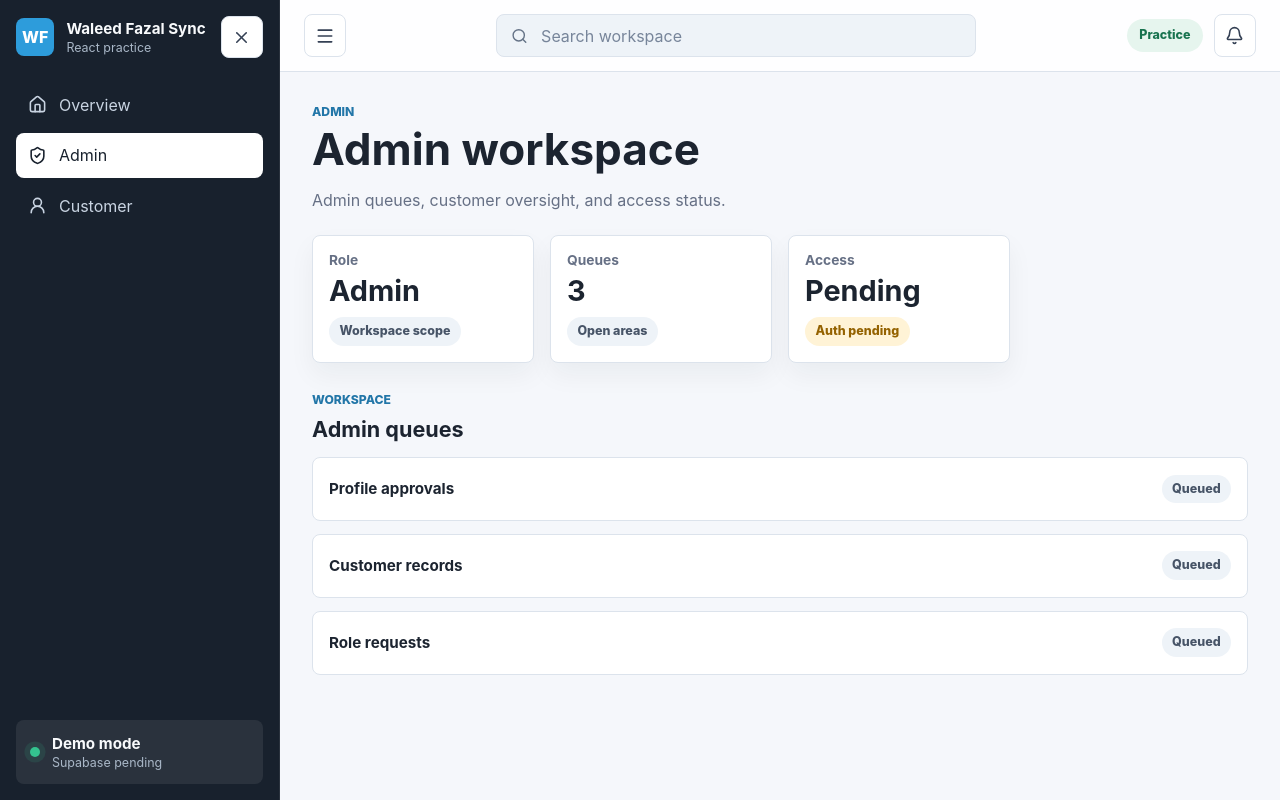
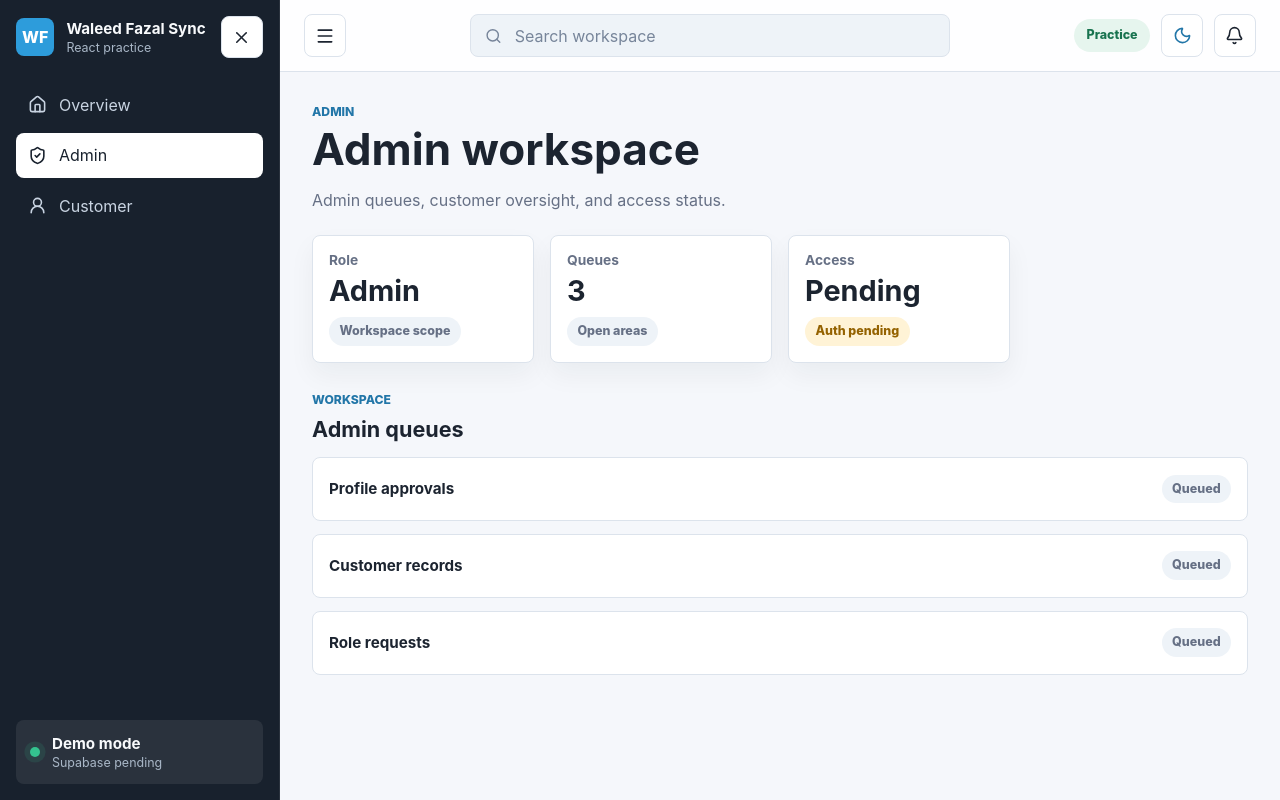
Before and after one commit to fazalreh/web_dev_practice, a React (Vite) app in the folder react-practice/project/: page /admin in a window 1280 px wide. Built offline with nearby package versions, Linux system fonts and the light colour scheme; no server answers.

Commit message:
added light and dark mode support

```diff
--- a/react-practice/project/src/App.css
+++ b/react-practice/project/src/App.css
@@ -3,17 +3,20 @@
 }
 
 .app-layout {
-  background: #f5f7fb;
-  color: #1c2430;
+  background: var(--app-bg);
+  color: var(--text);
   display: grid;
   grid-template-columns: 17.5rem minmax(0, 1fr);
   min-height: 100vh;
+  transition:
+    background-color 180ms ease,
+    color 180ms ease;
 }
 
 .sidebar {
-  background: #18212d;
+  background: var(--sidebar-bg);
   border-right: 1px solid rgba(255, 255, 255, 0.08);
-  color: #f8fafc;
+  color: var(--sidebar-text);
   display: grid;
   grid-template-rows: auto 1fr auto;
   min-height: 100vh;
@@ -65,16 +68,16 @@
 .brand-lockup small,
 .sidebar-footer small,
 .stack-card p {
-  color: #a9b7c7;
+  color: var(--sidebar-muted);
   font-size: 0.78rem;
   margin: 0.1rem 0 0;
 }
 
 .brand-mark {
   align-items: center;
-  background: #2d9cdb;
+  background: var(--accent-strong);
   border-radius: 8px;
-  color: #ffffff;
+  color: var(--accent-contrast);
   display: inline-flex;
   flex: 0 0 2.4rem;
   font-weight: 800;
@@ -96,7 +99,7 @@
 
 .sidebar-link {
   border-radius: 8px;
-  color: #c9d4e2;
+  color: var(--sidebar-link);
   gap: 0.75rem;
   min-height: 2.8rem;
   padding: 0.75rem;
@@ -105,8 +108,8 @@
 
 .sidebar-link.active,
 .sidebar-link:hover {
-  background: #ffffff;
-  color: #18212d;
+  background: var(--sidebar-active-bg);
+  color: var(--sidebar-active-text);
 }
 
 .sidebar-footer {
@@ -133,8 +136,8 @@
 }
 
 .workspace-topbar {
-  background: rgba(255, 255, 255, 0.9);
-  border-bottom: 1px solid #dce3ec;
+  background: color-mix(in srgb, var(--card-bg) 92%, transparent);
+  border-bottom: 1px solid var(--border);
   gap: 1rem;
   justify-content: space-between;
   min-height: 4.5rem;
@@ -145,10 +148,10 @@
 }
 
 .workspace-search {
-  background: #eef3f8;
-  border: 1px solid #dce3ec;
+  background: var(--surface-soft);
+  border: 1px solid var(--border);
   border-radius: 8px;
-  color: #657387;
+  color: var(--soft-muted);
   gap: 0.7rem;
   max-width: 30rem;
   min-height: 2.65rem;
@@ -159,14 +162,14 @@
 .workspace-search input {
   background: transparent;
   border: 0;
-  color: #1c2430;
+  color: var(--text);
   min-width: 0;
   outline: 0;
   width: 100%;
 }
 
 .workspace-search input::placeholder {
-  color: #77859a;
+  color: var(--soft-muted);
 }
 
 .topbar-actions {
@@ -183,17 +186,17 @@
 }
 
 .environment-pill {
-  background: #e6f5ee;
-  color: #18734f;
+  background: var(--success-bg);
+  color: var(--success-text);
   padding: 0.65rem 0.8rem;
 }
 
 .icon-button {
   align-items: center;
-  background: #ffffff;
-  border: 1px solid #dce3ec;
+  background: var(--card-bg);
+  border: 1px solid var(--border);
   border-radius: 8px;
-  color: #344054;
+  color: var(--text);
   cursor: pointer;
   display: inline-flex;
   height: 2.65rem;
@@ -202,7 +205,11 @@
 }
 
 .icon-button:hover {
-  background: #edf4fb;
+  background: var(--surface-soft);
+}
+
+.theme-toggle {
+  color: var(--accent);
 }
 
 .workspace-main {
@@ -230,7 +237,7 @@
 }
 
 .eyebrow {
-  color: #2276a8;
+  color: var(--accent);
   font-size: 0.76rem;
   font-weight: 800;
   letter-spacing: 0;
@@ -254,7 +261,7 @@ h2 {
 }
 
 .page-copy {
-  color: #667085;
+  color: var(--muted);
   font-size: 1rem;
   line-height: 1.65;
   margin: 0.8rem 0 0;
@@ -269,10 +276,10 @@ h2 {
 
 .summary-card,
 .stack-card {
-  background: #ffffff;
-  border: 1px solid #dce3ec;
+  background: var(--card-bg);
+  border: 1px solid var(--border);
   border-radius: 8px;
-  box-shadow: 0 12px 26px rgba(28, 36, 48, 0.05);
+  box-shadow: var(--card-shadow);
 }
 
 .summary-card {
@@ -283,7 +290,7 @@ h2 {
 }
 
 .summary-card p {
-  color: #667085;
+  color: var(--muted);
   font-size: 0.86rem;
   font-weight: 700;
   margin: 0;
@@ -297,20 +304,20 @@ h2 {
 
 .summary-card span {
   align-self: end;
-  background: #eef3f8;
-  color: #475467;
+  background: var(--surface-soft);
+  color: var(--muted);
   justify-self: start;
   padding: 0.5rem 0.65rem;
 }
 
 .summary-card.success span {
-  background: #e6f5ee;
-  color: #18734f;
+  background: var(--success-bg);
+  color: var(--success-text);
 }
 
 .summary-card.warning span {
-  background: #fff3d6;
-  color: #946200;
+  background: var(--warning-bg);
+  color: var(--warning-text);
 }
 
 .content-section {
@@ -341,7 +348,7 @@ h2 {
 }
 
 .stack-card span {
-  background: #f26b4f;
+  background: var(--accent-warm);
   border-radius: 8px;
   flex: 0 0 0.9rem;
   height: 0.9rem;
@@ -349,12 +356,12 @@ h2 {
 }
 
 .stack-card p {
-  color: #667085;
+  color: var(--muted);
 }
 
 .task-row {
-  background: #ffffff;
-  border: 1px solid #dce3ec;
+  background: var(--card-bg);
+  border: 1px solid var(--border);
   border-radius: 8px;
   justify-content: space-between;
   min-height: 4rem;
@@ -362,16 +369,16 @@ h2 {
 }
 
 .task-row span {
-  background: #eef3f8;
-  color: #475467;
+  background: var(--surface-soft);
+  color: var(--muted);
   padding: 0.5rem 0.65rem;
 }
 
 .primary-link {
   align-items: center;
-  background: #18212d;
+  background: var(--sidebar-bg);
   border-radius: 8px;
-  color: #ffffff;
+  color: var(--sidebar-text);
   display: inline-flex;
   font-weight: 800;
   justify-content: center;
@@ -419,7 +426,7 @@ h2 {
   }
 
   .mobile-overlay {
-    background: rgba(15, 23, 42, 0.4);
+    background: var(--overlay-bg);
     border: 0;
     bottom: 0;
     display: block;
--- a/react-practice/project/src/components/layout/AppLayout.jsx
+++ b/react-practice/project/src/components/layout/AppLayout.jsx
@@ -2,6 +2,7 @@ import { Bell, Menu, Search } from 'lucide-react'
 import { useState } from 'react'
 import { Outlet } from 'react-router-dom'
 
+import ThemeToggle from '../../features/theme/ThemeToggle'
 import Sidebar from './Sidebar'
 
 function AppLayout() {
@@ -42,6 +43,7 @@ function AppLayout() {
 
           <div className="topbar-actions">
             <span className="environment-pill">Practice</span>
+            <ThemeToggle />
             <button aria-label="Notifications" className="icon-button" type="button">
               <Bell aria-hidden="true" size={19} />
             </button>
--- /dev/null
+++ b/react-practice/project/src/features/theme/ThemeProvider.jsx
@@ -0,0 +1,47 @@
+import { useEffect, useMemo, useState } from 'react'
+
+import { ThemeContext } from './themeContext'
+
+const THEME_STORAGE_KEY = 'fazal-sync-theme'
+const themes = ['light', 'dark']
+
+function getStoredTheme() {
+  if (typeof window === 'undefined') {
+    return 'light'
+  }
+
+  const storedTheme = window.localStorage.getItem(THEME_STORAGE_KEY)
+
+  if (themes.includes(storedTheme)) {
+    return storedTheme
+  }
+
+  return window.matchMedia('(prefers-color-scheme: dark)').matches
+    ? 'dark'
+    : 'light'
+}
+
+export function ThemeProvider({ children }) {
+  const [theme, setTheme] = useState(getStoredTheme)
+
+  useEffect(() => {
+    document.documentElement.dataset.theme = theme
+    document.documentElement.style.colorScheme = theme
+    window.localStorage.setItem(THEME_STORAGE_KEY, theme)
+  }, [theme])
+
+  const value = useMemo(
+    () => ({
+      theme,
+      isDarkMode: theme === 'dark',
+      setTheme,
+      toggleTheme: () =>
+        setTheme((currentTheme) =>
+          currentTheme === 'dark' ? 'light' : 'dark',
+        ),
+    }),
+    [theme],
+  )
+
+  return <ThemeContext.Provider value={value}>{children}</ThemeContext.Provider>
+}
--- /dev/null
+++ b/react-practice/project/src/features/theme/ThemeToggle.jsx
@@ -0,0 +1,23 @@
+import { Moon, Sun } from 'lucide-react'
+
+import { useTheme } from './useTheme'
+
+function ThemeToggle() {
+  const { isDarkMode, toggleTheme } = useTheme()
+  const label = isDarkMode ? 'Switch to light mode' : 'Switch to dark mode'
+  const Icon = isDarkMode ? Sun : Moon
+
+  return (
+    <button
+      aria-label={label}
+      className="icon-button theme-toggle"
+      onClick={toggleTheme}
+      title={label}
+      type="button"
+    >
+      <Icon aria-hidden="true" size={19} />
+    </button>
+  )
+}
+
+export default ThemeToggle
--- /dev/null
+++ b/react-practice/project/src/features/theme/themeContext.js
@@ -0,0 +1,3 @@
+import { createContext } from 'react'
+
+export const ThemeContext = createContext(null)
--- /dev/null
+++ b/react-practice/project/src/features/theme/useTheme.js
@@ -0,0 +1,13 @@
+import { useContext } from 'react'
+
+import { ThemeContext } from './themeContext'
+
+export function useTheme() {
+  const context = useContext(ThemeContext)
+
+  if (!context) {
+    throw new Error('useTheme must be used inside ThemeProvider.')
+  }
+
+  return context
+}
--- a/react-practice/project/src/index.css
+++ b/react-practice/project/src/index.css
@@ -1,5 +1,57 @@
 * {
   box-sizing: border-box;
+}
+
+:root {
+  --app-bg: #f5f7fb;
+  --border: #dce3ec;
+  --card-bg: #ffffff;
+  --card-shadow: 0 12px 26px rgba(28, 36, 48, 0.05);
+  --text: #1c2430;
+  --muted: #667085;
+  --soft-muted: #77859a;
+  --surface-soft: #eef3f8;
+  --sidebar-bg: #18212d;
+  --sidebar-text: #f8fafc;
+  --sidebar-muted: #a9b7c7;
+  --sidebar-link: #c9d4e2;
+  --sidebar-active-bg: #ffffff;
+  --sidebar-active-text: #18212d;
+  --accent: #2276a8;
+  --accent-strong: #2d9cdb;
+  --accent-contrast: #ffffff;
+  --accent-warm: #f26b4f;
+  --success-bg: #e6f5ee;
+  --success-text: #18734f;
+  --warning-bg: #fff3d6;
+  --warning-text: #946200;
+  --overlay-bg: rgba(15, 23, 42, 0.4);
+}
+
+:root[data-theme='dark'] {
+  --app-bg: #101720;
+  --border: #2b3948;
+  --card-bg: #17212c;
+  --card-shadow: 0 18px 38px rgba(0, 0, 0, 0.22);
+  --text: #eef4f8;
+  --muted: #a6b4c4;
+  --soft-muted: #8fa0b4;
+  --surface-soft: #22303d;
+  --sidebar-bg: #0b1118;
+  --sidebar-text: #f8fafc;
+  --sidebar-muted: #91a3b8;
+  --sidebar-link: #b6c4d5;
+  --sidebar-active-bg: #e9f3ff;
+  --sidebar-active-text: #0b1118;
+  --accent: #6db5e4;
+  --accent-strong: #38a5d8;
+  --accent-contrast: #061019;
+  --accent-warm: #ff8f6b;
+  --success-bg: #153929;
+  --success-text: #74d8a7;
+  --warning-bg: #3c2f14;
+  --warning-text: #ffd36f;
+  --overlay-bg: rgba(2, 6, 12, 0.62);
 }
 
 html {
@@ -10,10 +62,14 @@ body {
   margin: 0;
   min-width: 320px;
   min-height: 100vh;
-  background: #f5f7fb;
+  background: var(--app-bg);
+  color: var(--text);
   font-family:
     Inter, ui-sans-serif, system-ui, -apple-system, BlinkMacSystemFont, "Segoe UI",
     sans-serif;
+  transition:
+    background-color 180ms ease,
+    color 180ms ease;
 }
 
 button,
--- a/react-practice/project/src/main.jsx
+++ b/react-practice/project/src/main.jsx
@@ -3,13 +3,16 @@ import { createRoot } from 'react-dom/client'
 import { Provider } from 'react-redux'
 
 import { store } from './app/store'
+import { ThemeProvider } from './features/theme/ThemeProvider'
 import { AppRouter } from './routes/AppRouter'
 import './index.css'
 
 createRoot(document.getElementById('root')).render(
   <StrictMode>
     <Provider store={store}>
-      <AppRouter />
+      <ThemeProvider>
+        <AppRouter />
+      </ThemeProvider>
     </Provider>
   </StrictMode>,
 )
```
